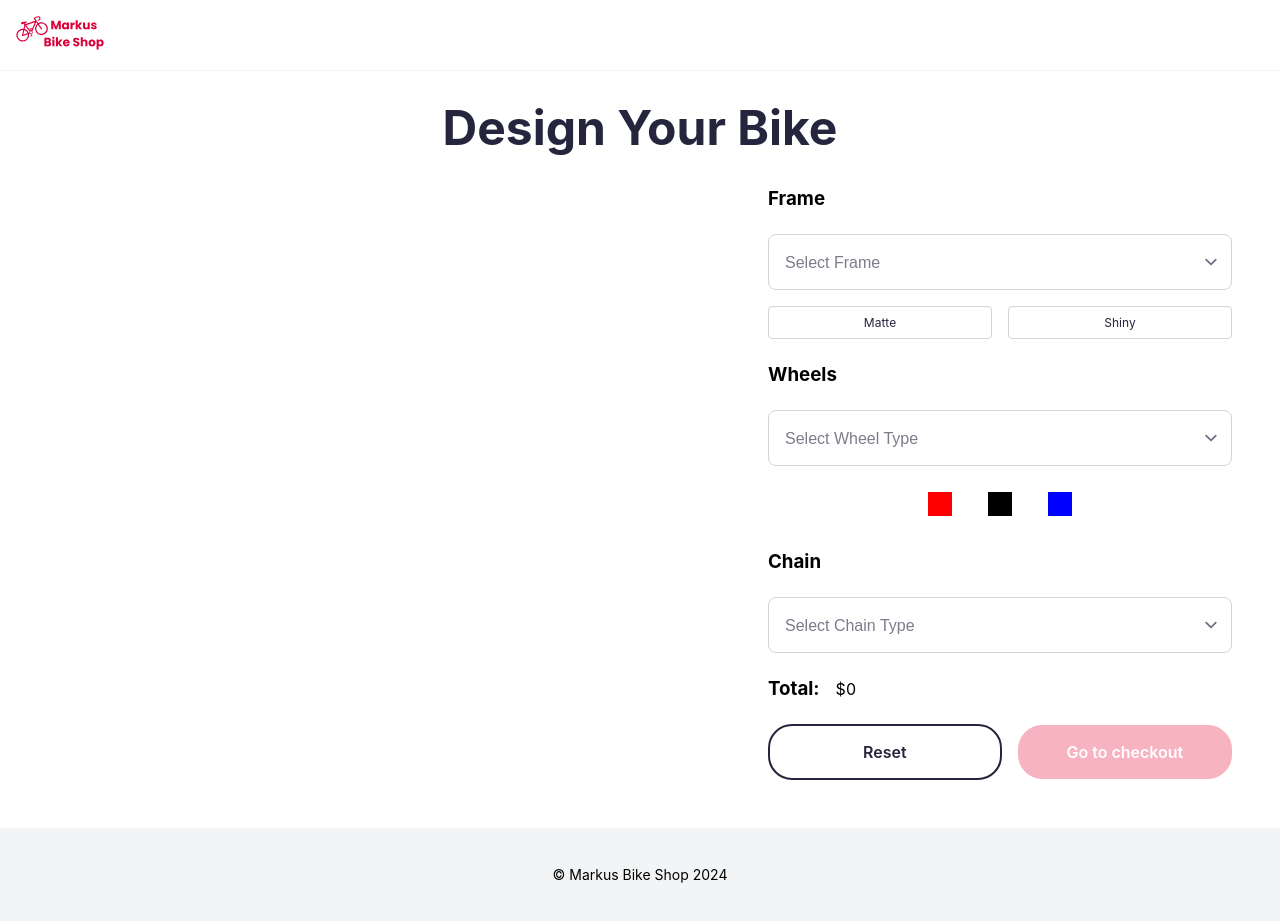
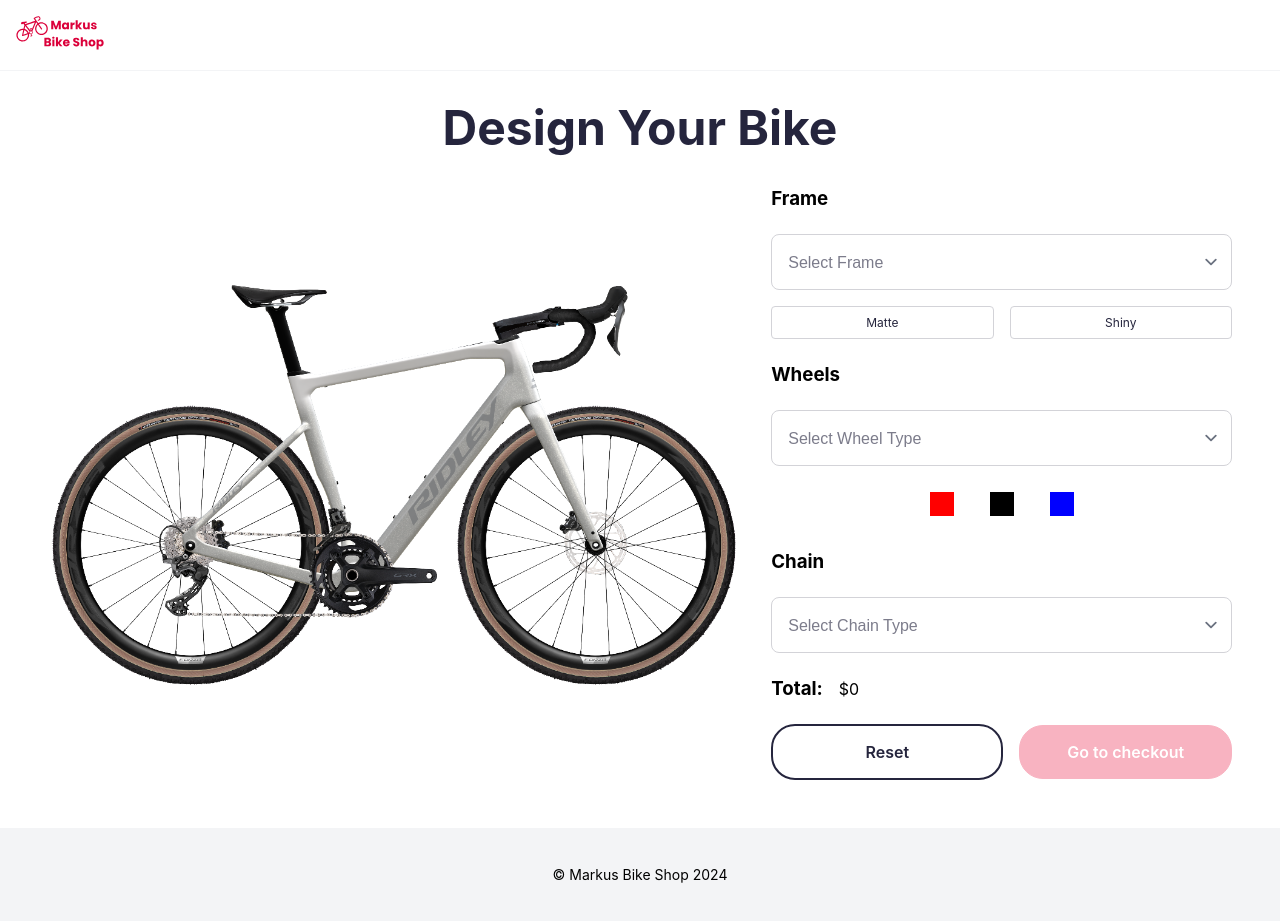
Before and after one commit to seguramaria/markus-bike-shop, a React (Vite) app: page / in a window 1280 px wide. Built offline with nearby package versions, Linux system fonts and the light colour scheme.

Commit message:
feat: add bike preview

```diff
--- a/src/pages/BikeConfigurator/BikeConfigurator.module.css
+++ b/src/pages/BikeConfigurator/BikeConfigurator.module.css
@@ -20,7 +20,7 @@
   flex-direction: column;
   align-items: center;
   justify-content: center;
-  gap: 1.5rem;
+  gap: 2rem;
 }
 
 .section {
@@ -29,10 +29,17 @@
 }
 
 .images {
-  width: 100%;
-  background-color: red;
+  display: flex;
+  justify-content: center;
+  align-items: center;
+  margin: 20px 0;
 }
 
+.bikeImage {
+  max-width: 100%;
+  height: auto;
+  border-radius: 8px;
+}
 .form {
   width: 100%;
   display: flex;
@@ -72,7 +79,6 @@
 @media (min-width: 1024px) {
   .configurator {
     flex-direction: row;
-    align-items: flex-start;
     justify-content: flex-start;
   }
 
--- a/src/pages/BikeConfigurator/BikeConfigurator.tsx
+++ b/src/pages/BikeConfigurator/BikeConfigurator.tsx
@@ -38,7 +38,13 @@ export const BikeConfigurator = () => {
     <div className={styles.container}>
       <h1 className={styles.title}>Design Your Bike</h1>
       <div className={styles.configurator}>
-        <div className={styles.images}>{/* Section 1: Images */}</div>
+        <div className={styles.images}>
+          <img
+            src={`img/bikes/bike_${bikeConfig.frameFinish || "matte"}.png`}
+            alt={`Bike with ${bikeConfig.frameFinish || "matte"} finish`}
+            className={styles.bikeImage}
+          />
+        </div>
         <form className={styles.form} onSubmit={handleSubmit}>
           <Section
             title="Frame"
```
Also changed, not shown: public/img/bikes/bike_matte.png (added), public/img/bikes/bike_shiny.png (added).
